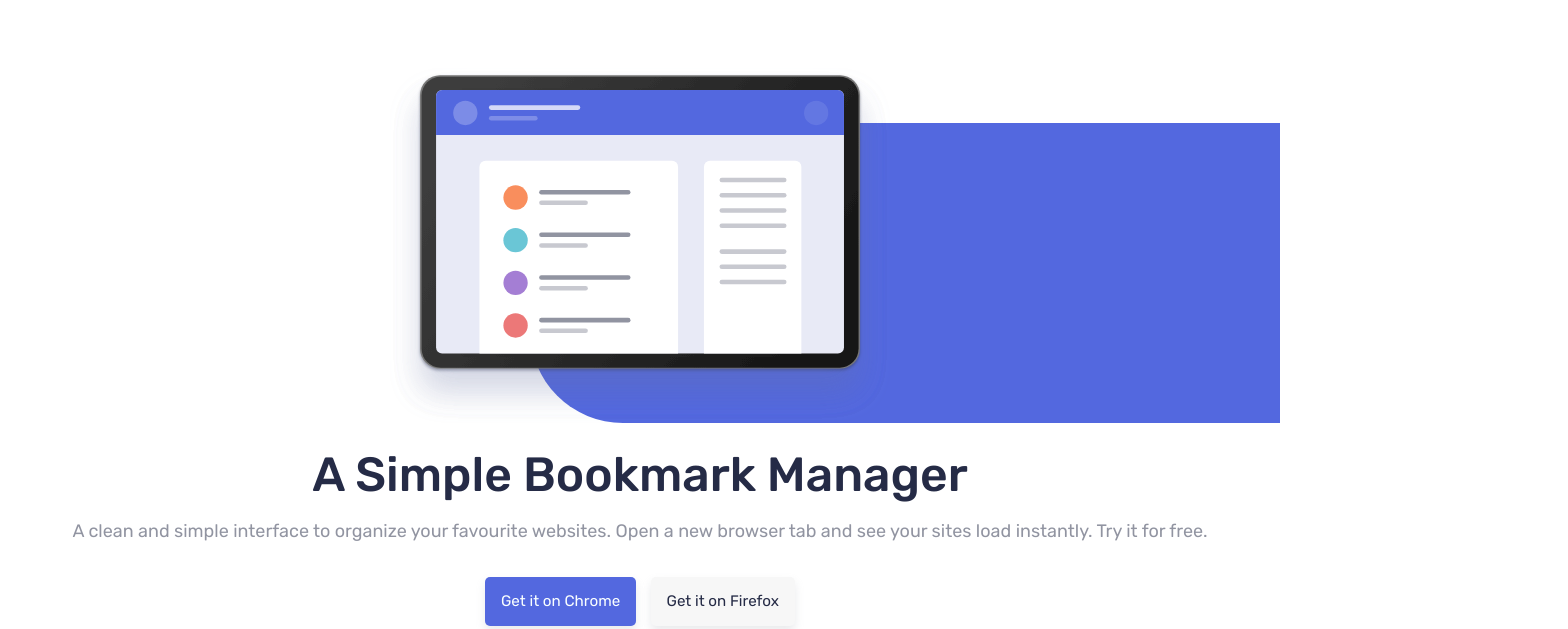
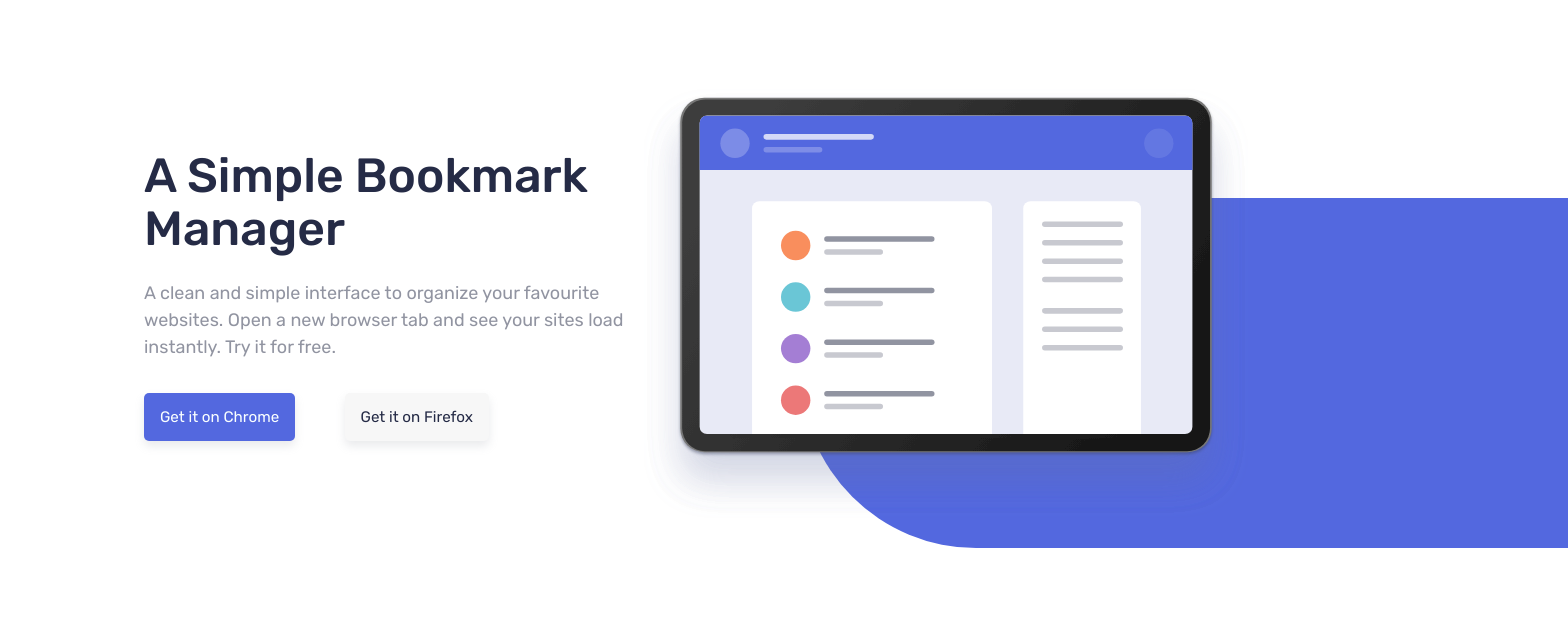
Before and after one commit to tretyakvl/landing_challenge, a website: page source/index.html in a window 1280 px wide. Shown: the part 103-732 px from the top of the page, 1568 px wide, since content can reach past the window. Drawn offline with nearby package versions, Linux system fonts and the light colour scheme; files that its build step writes are made by us from their sources.

Commit message:
Remakes header illustration

```diff
--- a/source/index.html
+++ b/source/index.html
@@ -61,6 +61,9 @@
 
   <main>
     <section class="hero">
+      <p class="hero__illustration">
+        <img src="img/illustration-hero.svg" alt="Bookmark manager illustration" width="657" height="466">
+      </p>
       <div class="hero__content">
         <h1 class="hero__header">A Simple Bookmark Manager</h1>
         <p class="hero__text">
@@ -87,7 +90,7 @@
       <ul class="features__content">
         <li class="features__feature features__feature--shown">
           <p class="features__illustration">
-            <img src="img/illustration-features-tab-1.svg" alt="Feature illustration">
+            <img src="img/illustration-features-tab-1.svg" alt="Feature illustration" width="536" height="416">
           </p>
           <div class="features__container">
             <h3 class="features__header">Bookmark in one click</h3>
@@ -100,7 +103,7 @@
         </li>
         <li class="features__feature">
           <p class="features__illustration">
-            <img src="img/illustration-features-tab-2.svg" alt="Feature illustration">
+            <img src="img/illustration-features-tab-2.svg" alt="Feature illustration" width="536" height="416">
           </p>
           <div class="features__container">
             <h3 class="features__header">Intelligent search</h3>
@@ -113,7 +116,7 @@
         </li>
         <li class="features__feature">
           <p class="features__illustration">
-            <img src="img/illustration-features-tab-3.svg" alt="Feature illustration">
+            <img src="img/illustration-features-tab-3.svg" alt="Feature illustration" width="536" height="416">
           </p>
           <div class="features__container">
             <h3 class="features__header">Share your bookmarks</h3>
--- a/source/sass/blocks/_features.scss
+++ b/source/sass/blocks/_features.scss
@@ -116,6 +116,10 @@
 }
 
 @media(min-width: 750px) {
+  .features {
+    padding-top: 3.5rem;
+  }
+
   .features__header {
     margin-bottom: 1rem;
   }
--- a/source/sass/blocks/_hero.scss
+++ b/source/sass/blocks/_hero.scss
@@ -1,33 +1,48 @@
 .hero {
+  display: flex;
+  flex-direction: column;
+  align-items: center;
+
+  max-width: 1400px;
+  margin: 0 auto;
+  padding: 2rem;
+}
+
+.hero__illustration {
   position: relative;
 
-  background: url(../img/illustration-hero.svg) 50% 35px/350px no-repeat;
+  margin: 0 -1.3rem 4rem;
 
-  &::before {
+  &::after {
     content: '';
 
     position: absolute;
-    top: 90px;
     right: 0;
-    left: 50%;
+    bottom: -15px;
+    left: 30%;
     z-index: -1;
 
-    height: 205px;
-    margin-left: -110px;
+    height: 82%;
+    max-height: 350px;
+    margin-right: -25vw;
 
     background-color: $soft-blue;
-    border-top-left-radius: 93px;
-    border-bottom-left-radius: 93px;
+
+    border-top-left-radius: 200px;
+    border-bottom-left-radius: 200px;
   }
 }
 
+.hero__illustration img {
+  display: block;
+}
+
 .hero__content {
-  max-width: 1200px;
-  margin: 0 auto;
-  padding: 20rem 2rem 2.5rem 2rem;
+  max-width: 500px;
 }
 
 .hero__header {
+  margin-top: 0;
   margin-bottom: 1rem;
 }
 
@@ -40,54 +55,40 @@
   display: flex;
   justify-content: space-between;
   width: 310px;
+
   margin: 0 auto;
 }
 
 @media(min-width: 750px) {
   .hero {
-    background-size: 500px;
+    flex-direction: row;
+    justify-content: space-between;
 
-    &::before {
-      height: 300px;
+    padding-top: 3.5rem;
+  }
+
+  .hero__illustration {
+    order: 1;
+
+    margin: 0;
+
+    &::after {
+      left: 26%;
+      bottom: -30px;
     }
   }
 
   .hero__content {
-    padding-top: 24rem;
-  }
-}
-
-@media(min-width: 1300px) {
-  .hero {
-    background-position: 89% 60px;
-    background-size: 655px;
-
-
-    &::before {
-      top: 200px;
-
-      height: 350px;
-      margin-left: 210px;
-
-      border-top-left-radius: 160px;
-      border-bottom-left-radius: 160px;
-    }
-  }
-
-  .hero__content {
-    padding: 6.5rem 2.8rem 5.8rem;
+    margin-left: 2rem;
   }
 
   .hero__header {
-    width: 500px;
     margin-bottom: 1.5rem;
 
     text-align: left;
   }
 
   .hero__text {
-    width: 500px;
-
     text-align: left;
   }
 
@@ -96,3 +97,11 @@
     margin: 0;
   }
 }
+
+
+@media(min-width: 1100px) {
+  .hero__content {
+    margin-top: -1rem;
+    margin-left: 7rem;
+  }
+}
```
